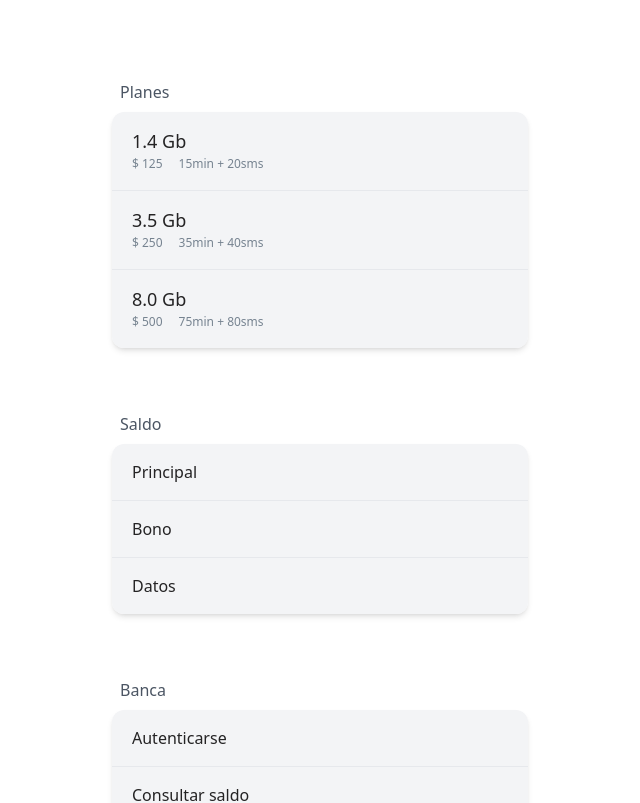
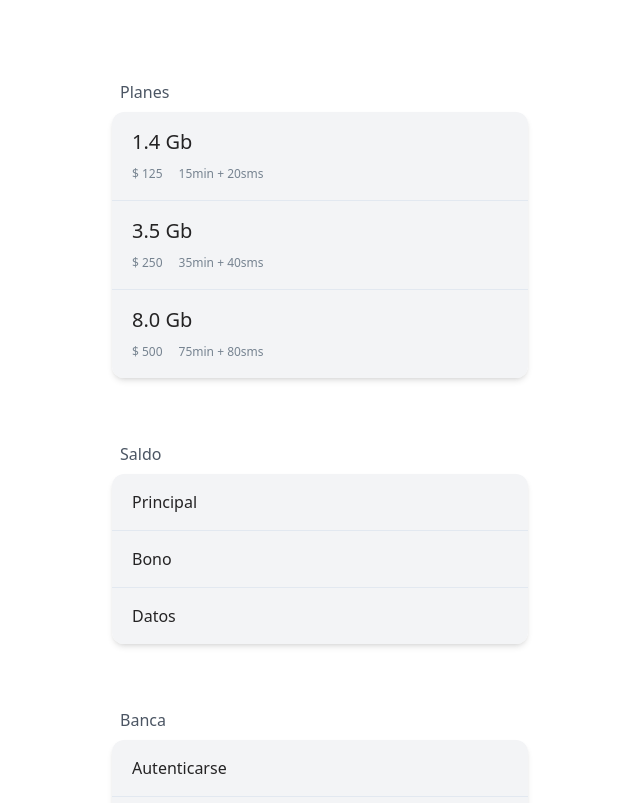
Before and after one commit to daguitosama/cuban-shortcuts, a Nuxt app: page / in a window 1280 px wide. Shown: the top 803 px of the page, without its empty margins (320-960 px from the left). Built offline with nearby package versions, Linux system fonts and the light colour scheme.

Commit message:
styles:  dark styles retouches

```diff
--- a/components/section/SectionPlansLink.vue
+++ b/components/section/SectionPlansLink.vue
@@ -6,19 +6,18 @@
         class="w-full h-full block px-5 py-5 bg-light-elevation dark:bg-[#202124]"
         :class="{
             'rounded-t-xl': isHead,
-            'border-t-light-text-dimmed/40 dark:border-t-dark-text-dimmed/40 border-t':
-                isMiddle,
-            'rounded-b-xl border-t-light-text-dimmed/40 dark:border-t-dark-text-dimmed/40 border-t':
+            'border-t-slate-200 dark:border-t-slate-700/50 border-t': isMiddle,
+            'rounded-b-xl border-t-slate-200 dark:border-t-slate-700/50 border-t':
                 isTail,
         }"
     >
         <!-- name -->
-        <p class="text-lg font-medium leading-none">
+        <p class="text-xl font-medium leading-none dark:text-[#AFBAC6]">
             {{ link.name }}
         </p>
         <!-- data -->
         <div
-            class="mt-2 flex items-center justify-start text-xs text-dark-text-dimmed"
+            class="mt-4 flex items-center justify-start text-xs text-dark-text-dimmed"
         >
             <!-- price -->
             <p class="leading-none">$ {{ link.data.price }}</p>
--- a/components/section/SectionSimpleLink.vue
+++ b/components/section/SectionSimpleLink.vue
@@ -3,12 +3,11 @@
         target="_blank"
         rel="noopener"
         :href="`tel:${link.command}`"
-        class="w-full h-full block px-5 py-5 bg-light-elevation dark:bg-[#202124]"
+        class="w-full h-full block px-5 py-5 bg-light-elevation dark:bg-[#202124] dark:text-[#AFBAC6]"
         :class="{
             'rounded-t-xl': isHead,
-            'border-t-light-text-dimmed/40 dark:border-t-dark-text-dimmed/40 border-t':
-                isMiddle,
-            'rounded-b-xl border-t-light-text-dimmed/40 dark:border-t-dark-text-dimmed/40 border-t':
+            'border-t-slate-200 dark:border-t-slate-700/50 border-t': isMiddle,
+            'rounded-b-xl border-t-slate-200 dark:border-t-slate-700/50 border-t':
                 isTail,
         }"
     >
--- a/components/section/SectionWhatsappComposer.vue
+++ b/components/section/SectionWhatsappComposer.vue
@@ -8,7 +8,7 @@
         <ul class="mt-2 shadow-md rounded-xl">
             <!-- render simple items -->
             <div
-                class="w-full h-full block px-5 py-5 bg-light-elevation dark:bg-[#202124] rounded-xl"
+                class="w-full h-full block px-5 py-5 bg-light-elevation dark:bg-[#202124] rounded-xl dark:text-[#AFBAC6]"
             >
                 <!-- number -->
                 <div>
@@ -41,7 +41,7 @@
                 <div class="mt-4">
                     <a
                         :href="w_route"
-                        class="border border-slate-600 block w-full bg-gray-800 dark:bg-[#202124] text-white/70 text-center py-2 px-2 rounded-xl"
+                        class="border border-slate-600 block w-full bg-gray-800 dark:bg-slate-600 text-white/70 text-center py-2 px-2 rounded-xl"
                     >
                         Send
                     </a>
@@ -52,7 +52,6 @@
 </template>
 
 <script setup>
-import { computed, ref, watch } from "@vue/composition-api";
 const number = ref("53");
 const message = ref("Hey");
 const w_route = computed(() =>
```
